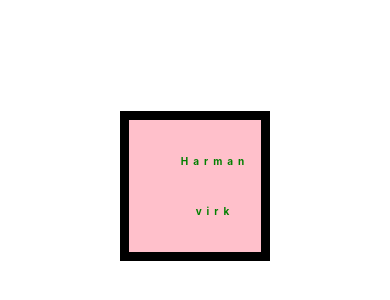
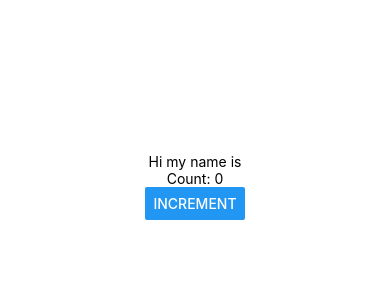
Before and after one commit to kuldeeepkumar/practiceApp, a React Native app: screen / in a window 390 px wide. Shown: the part 236-536 px from the top of the page. Built offline with nearby package versions, Linux system fonts and the light colour scheme.

Commit message:
useEffect Code

```diff
--- a/App.js
+++ b/App.js
@@ -13,6 +13,7 @@ import Exercise10 from "./src/exercises/Exercise10";
 import Exercise11 from "./src/exercises/Exercise11";
 import Exercise12 from "./src/exercises/Exercise12";
 import Exercise13 from "./src/exercises/Exercise13";
+import Exercise14 from "./src/exercises/Exercise14";
 export default function App() {
   return (
     <>
@@ -33,7 +34,8 @@ export default function App() {
       {/* {<Exercise10 />} */}
       {/* {<Exercise11 />} */}
       {/* {<Exercise12 />} */}
-      {<Exercise13 />}
+      {/* {<Exercise13 />} */}
+      {<Exercise14 />}
     </>
   );
 }
--- /dev/null
+++ b/src/exercises/Exercise14.js
@@ -0,0 +1,36 @@
+import { Button, Text, View } from "react-native";
+import React, { useEffect, useState } from "react";
+import { containerStyle } from "./styles/Index";
+
+const Exercise14 = () => {
+  // ------------------>>>>>>>>>>>>>>>>>>> Hooks and Lifecycle <<<<<<<<<<<<<<<<<<--------------------------
+
+  const [count, setCount] = useState(0);
+
+  const [name, setName] = useState("");
+  console.log("name is here ", name);
+
+  useEffect(() => {
+    alert("Component mounted or count updated");
+    return () => {
+      alert("Component will unmount or count will update");
+    };
+  }, [count]);
+
+  return (
+    <View style={containerStyle.container}>
+      <Text> Hi my name is {name}</Text>
+      <Text>Count: {count}</Text>
+      <Button
+        title="Increment"
+        onPress={() => {
+          {
+            setCount(count + 1), setName("Deepak");
+          }
+        }}
+      />
+    </View>
+  );
+};
+
+export default Exercise14;
```
